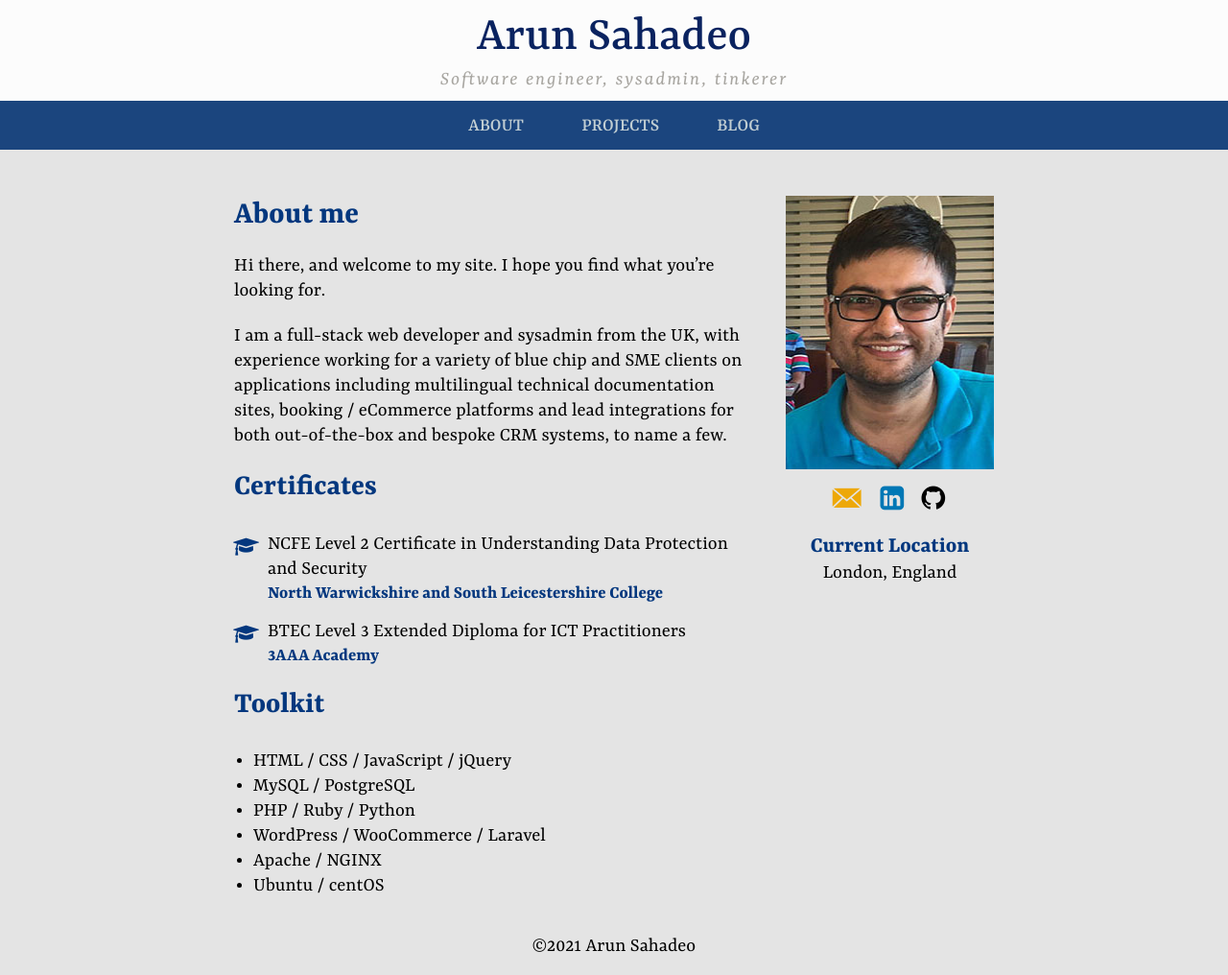
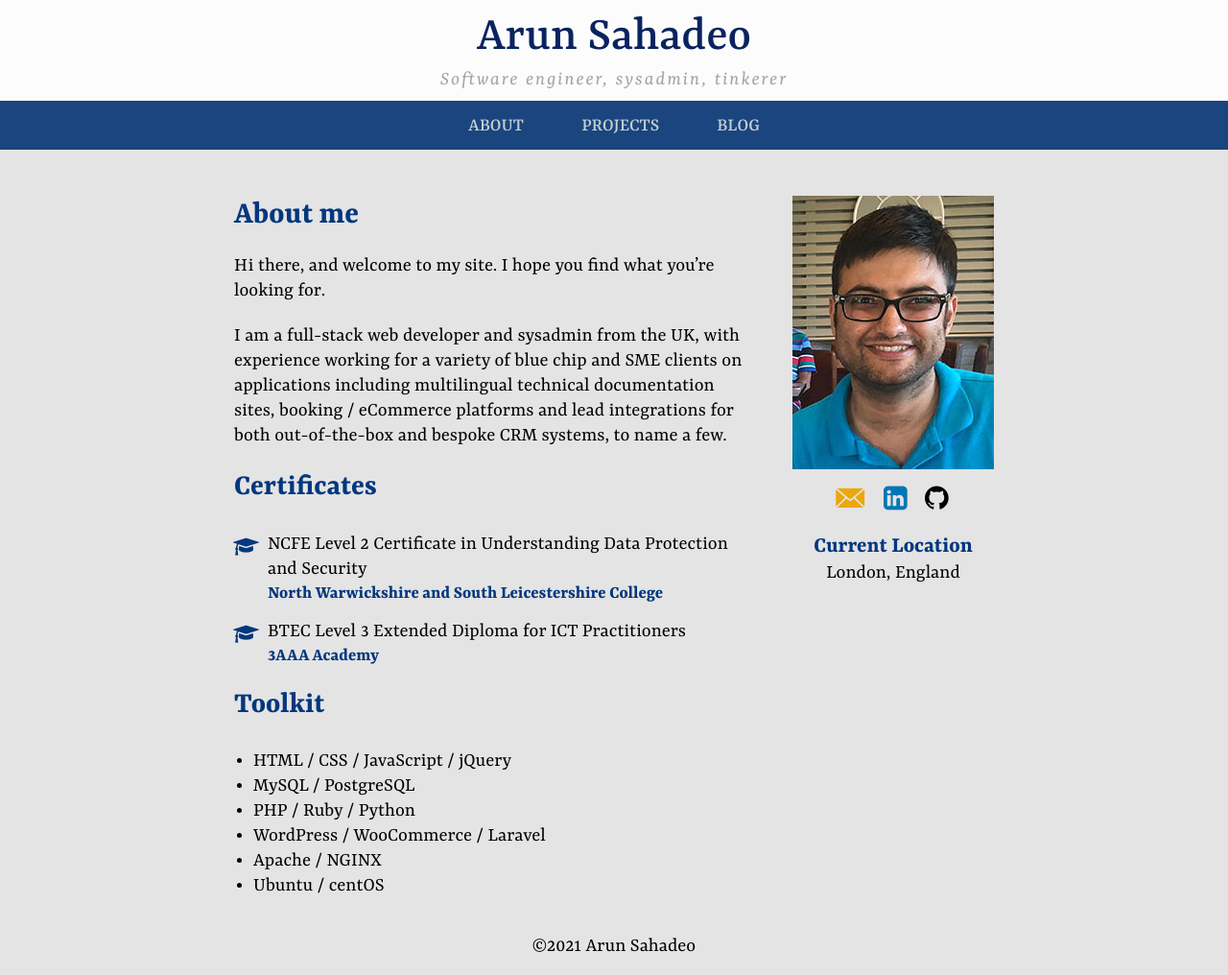
Before and after one commit to ArunSahadeo/ArunSahadeo.github.io, a Jekyll site: the page built from index.html, in a window 1280 px wide. Shown: the whole page at 96% size. Built offline with Jekyll 4.4.1, drawn with Linux system fonts in a browser that asks for light colours; some web fonts are replaced.

Commit message:
Resize image

```diff
--- a/index.html
+++ b/index.html
@@ -80,7 +80,7 @@ bodyClasses:
   </div>
 
   <div class="col">
-    <img class="img-centered margin-bottom-1-rem" width="217" height="285" src="{{ '/assets/img/arun.jpg' | relative_url }}" alt="{{ site.title }}" />
+    <img class="img-centered margin-bottom-1-rem" width="210" height="285" src="{{ '/assets/img/arun.jpg' | relative_url }}" alt="{{ site.title }}" />
 
     {% if site.email != null and site.email != '' or site.linkedin_username != null and site.linkedin_username != '' or site.github_username != null and site.github_username != '' %}
     <ul class="social-links">
```
